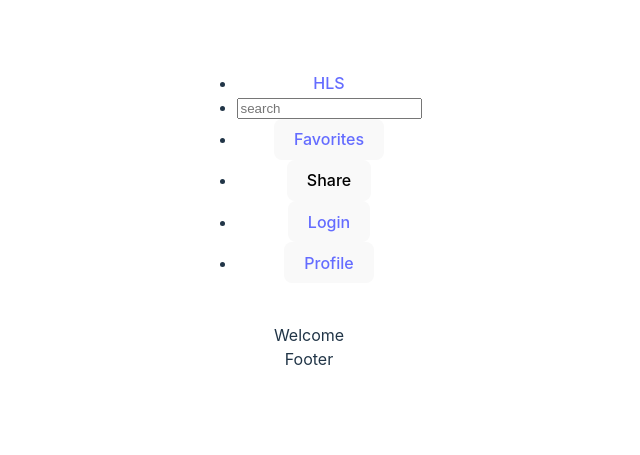
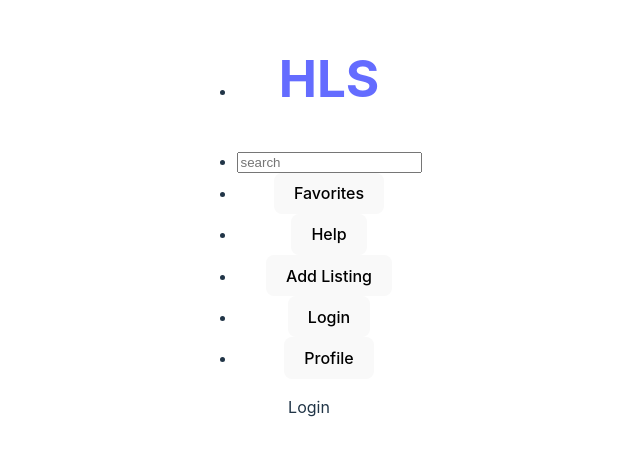
Before and after one commit to BorDevTech/HLS, a React (Vite) app: page /HLS/login in a window 1280 px wide. Shown: the part 187-642 px from the top of the page, without its empty margins (331-971 px from the left). Built offline with nearby package versions, Linux system fonts and the light colour scheme.

Commit message:
added Chakra UI

```diff
--- a/package.json
+++ b/package.json
@@ -10,6 +10,10 @@
     "preview": "vite preview"
   },
   "dependencies": {
+    "@chakra-ui/react": "^2.8.0",
+    "@emotion/react": "^11.11.1",
+    "@emotion/styled": "^11.11.0",
+    "framer-motion": "^10.16.0",
     "react": "^18.2.0",
     "react-dom": "^18.2.0",
     "react-router-dom": "^6.15.0"
--- a/src/App.tsx
+++ b/src/App.tsx
@@ -1,15 +1,53 @@
 import "./App.css";
-import { Routes, Route } from "react-router-dom";
-import { Home } from "./routes";
+import { Routes, Route, Link } from "react-router-dom";
+import { Home, Login, Profile, Register } from "./routes";
 
 function App() {
   return (
     <>
+      <nav>
+        <ul>
+          <li>
+            <Link to="/">
+              <h1>HLS</h1>
+            </Link>
+          </li>
+          <li>
+            <input placeholder={"search"} />
+          </li>
+          <li>
+            <Link to="/profile/favorites">
+              <button>Favorites</button>
+            </Link>
+          </li>
+          <li>
+            <Link to="/guides/faq">
+              <button>Help</button>
+            </Link>
+          </li>
+          <li>
+            <Link to="/guides/faq">
+              <button>Add Listing</button>
+            </Link>
+          </li>
+
+          <li>
+            <Link to="/login">
+              <button>Login</button>
+            </Link>
+          </li>
+          <li>
+            <Link to="/profile">
+              <button>Profile</button>
+            </Link>
+          </li>
+        </ul>
+      </nav>
       <Routes>
         <Route path="/" element={<Home />} />
-        <Route path="/login" element={<Home />} />
-        <Route path="/register" element={<Home />} />
-        <Route path="/profile" element={<Home />} />
+        <Route path="/login" element={<Login />} />
+        <Route path="/register" element={<Register />} />
+        <Route path="/profile" element={<Profile />} />
         <Route path="/profile/favorites" element={<Home />} />
       </Routes>
     </>
--- a/src/routes/Home.tsx
+++ b/src/routes/Home.tsx
@@ -1,39 +1,10 @@
 import React from "react";
 
-import { Link, useNavigate } from "react-router-dom";
+import { Link } from "react-router-dom";
 
 const Home = () => {
-  const navigate = useNavigate();
   return (
     <>
-      <nav>
-        <ul>
-          <li>
-            <Link to="/">HLS</Link>
-          </li>
-          <li>
-            <input placeholder={"search"} />
-          </li>
-          <li>
-            <button onClick={() => navigate("/profile/favorites")}>
-              <Link to="/profile/favorites">Favorites</Link>
-            </button>
-          </li>
-          <li>
-            <button>Share</button>
-          </li>
-          <li>
-            <button>
-              <Link to="/login">Login</Link>
-            </button>
-          </li>
-          <li>
-            <button>
-              <Link to="/">Profile</Link>
-            </button>
-          </li>
-        </ul>
-      </nav>
       <br />
       Welcome
       <br />
--- /dev/null
+++ b/src/routes/Login.tsx
@@ -0,0 +1,7 @@
+import React from "react";
+
+const Login = () => {
+  return <div>Login</div>;
+};
+
+export default Login;
--- /dev/null
+++ b/src/routes/Profile.tsx
@@ -0,0 +1,7 @@
+import React from "react";
+
+const Profile = () => {
+  return <div>Profile</div>;
+};
+
+export default Profile;
--- /dev/null
+++ b/src/routes/Register.tsx
@@ -0,0 +1,7 @@
+import React from "react";
+
+const Register = () => {
+  return <div>Register</div>;
+};
+
+export default Register;
--- a/src/routes/index.ts
+++ b/src/routes/index.ts
@@ -1,3 +1,6 @@
 import Home from "./Home";
+import Profile from "./Profile";
+import Register from "./Register";
+import Login from "./Login";
 
-export { Home };
+export { Home, Profile, Register, Login };
```
Also changed, not shown: 1 other file (tests, documents, lock files or other folders).
